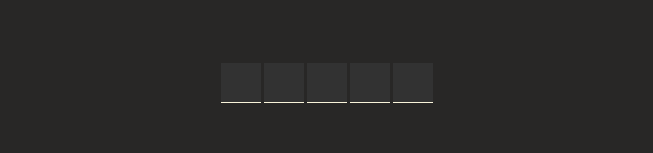
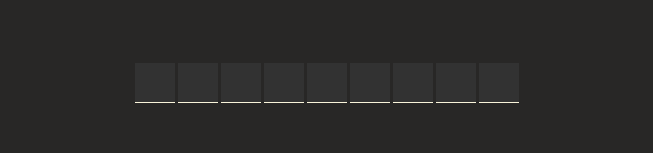
Before and after one commit to gurvirc/hangman-assembly-endgame, a React (Vite) app: page / in a window 1280 px wide. Shown: the part 403-556 px from the top of the page, without its empty margins (313-966 px from the left). Built offline with nearby package versions, Linux system fonts and the light colour scheme.

Commit message:
deleted dead code

```diff
--- a/src/App.jsx
+++ b/src/App.jsx
@@ -1,7 +1,7 @@
 import { languages } from "./Languages"
 import React from "react"
 export default function App(){
-  const [word, setWord]= React.useState("react")
+  const [word, setWord]= React.useState("reactiree")
   const [guessedLetters, setGuessedLetters]=React.useState([])
 
   const keyboard="abcdefghijklmnopqrstuvwxyz"
@@ -11,19 +11,23 @@ export default function App(){
 
   ))
 
+
   const wordElement= word.split("").map(letter=>(
     <h1 className="letters">{guessedLetters.includes(letter)?letter.toUpperCase():""}</h1>
   ))
+
 
   const langaugeElements= languages.map(language=>{
     const styles={
         backgroundColor: language.backgroundColor,
         color: language.color
     }
+
     return (
     <span style={styles} className="languages-chips">{language.name}</span>
     )
   })
+
 
 
 
```
